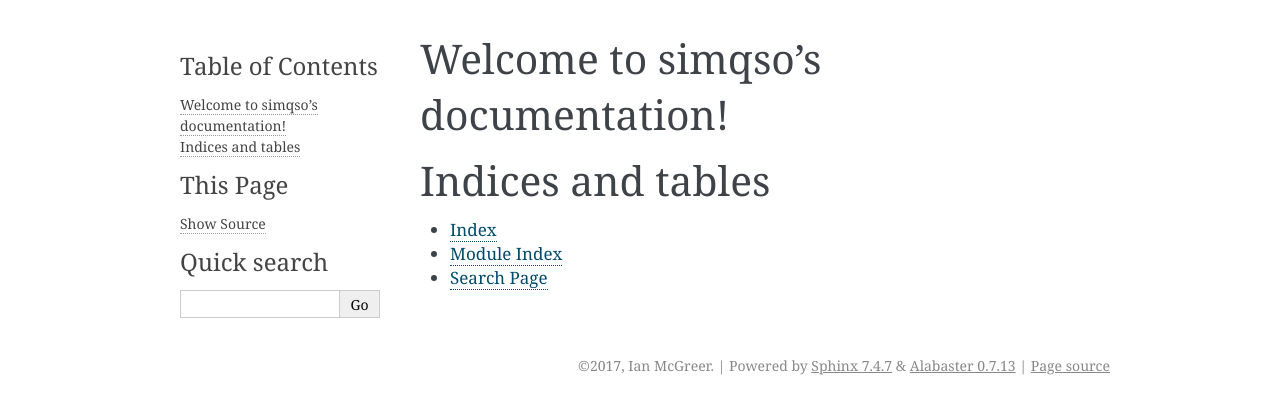
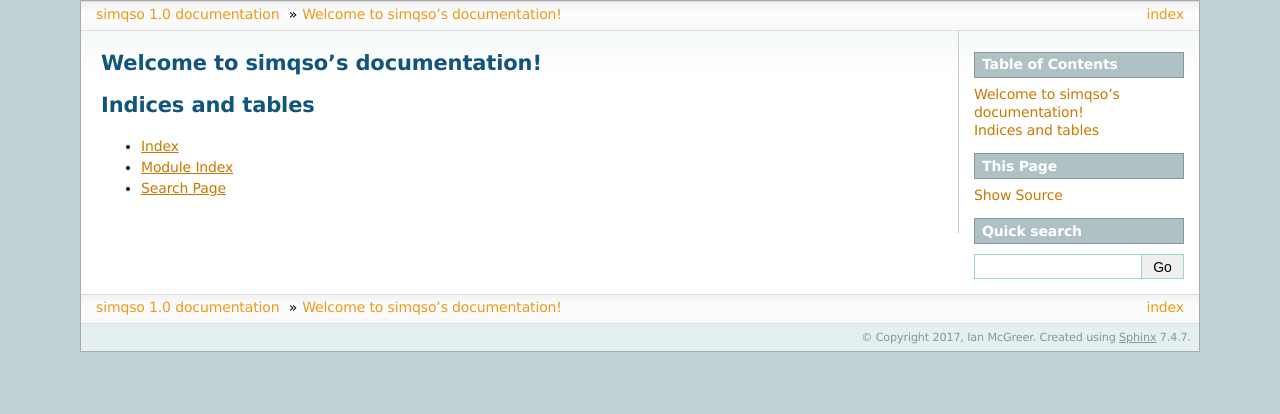
Before and after one commit to imcgreer/simqso, a Sphinx documentation site: the page built from docs/index.rst, in a window 1280 px wide. Shown: the top 414 px of the page. Built offline with Sphinx 7.4.7, drawn with Linux system fonts in a browser that asks for light colours.

Commit message:
add some doc features

```diff
--- a/docs/conf.py
+++ b/docs/conf.py
@@ -32,6 +32,8 @@
 # ones.
 extensions = ['sphinx.ext.autodoc',
     'sphinx.ext.intersphinx',
+    'sphinx.ext.viewcode',
+    'sphinx.ext.inheritance_diagram',
     'sphinx.ext.githubpages']
 
 # Add any paths that contain templates here, relative to this directory.
@@ -84,7 +86,7 @@
 # The theme to use for HTML and HTML Help pages.  See the documentation for
 # a list of builtin themes.
 #
-html_theme = 'alabaster'
+html_theme = 'sphinxdoc'
 
 # Theme options are theme-specific and customize the look and feel of a theme
 # further.  For a list of options available for each theme, see the
--- a/docs/source/simqso.rst
+++ b/docs/source/simqso.rst
@@ -60,6 +60,8 @@
     :undoc-members:
     :show-inheritance:
 
+.. inheritance-diagram:: simqso.sqgrids
+
 simqso.sqphoto module
 ---------------------
 
```
